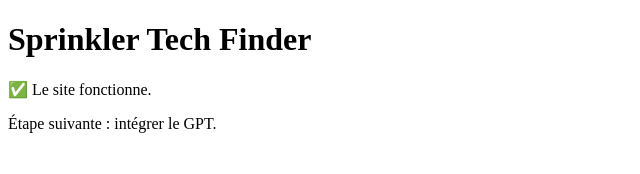
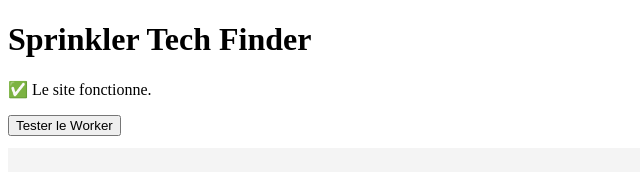
Before and after one commit to younesbenjci-cyber/sprinkler-tech-finder, a plain HTML site: page index.html in a window 1280 px wide. Shown: the whole page, without its empty margins (0-640 px from the left). Drawn offline with Linux system fonts and the light colour scheme.

Commit message:
index.html

```diff
--- a/index.html
+++ b/index.html
@@ -7,6 +7,17 @@
 <body>
   <h1>Sprinkler Tech Finder</h1>
   <p>✅ Le site fonctionne.</p>
-  <p>Étape suivante : intégrer le GPT.</p>
+
+  <button onclick="callWorker()">Tester le Worker</button>
+
+  <pre id="result" style="margin-top:12px; background:#f4f4f4; padding:12px;"></pre>
+
+  <script>
+    async function callWorker() {
+      const res = await fetch("https://sprinkler-tech-finder-worker.younes-ben-jci.workers.dev");
+      const data = await res.json();
+      document.getElementById("result").textContent = JSON.stringify(data, null, 2);
+    }
+  </script>
 </body>
 </html>
```
